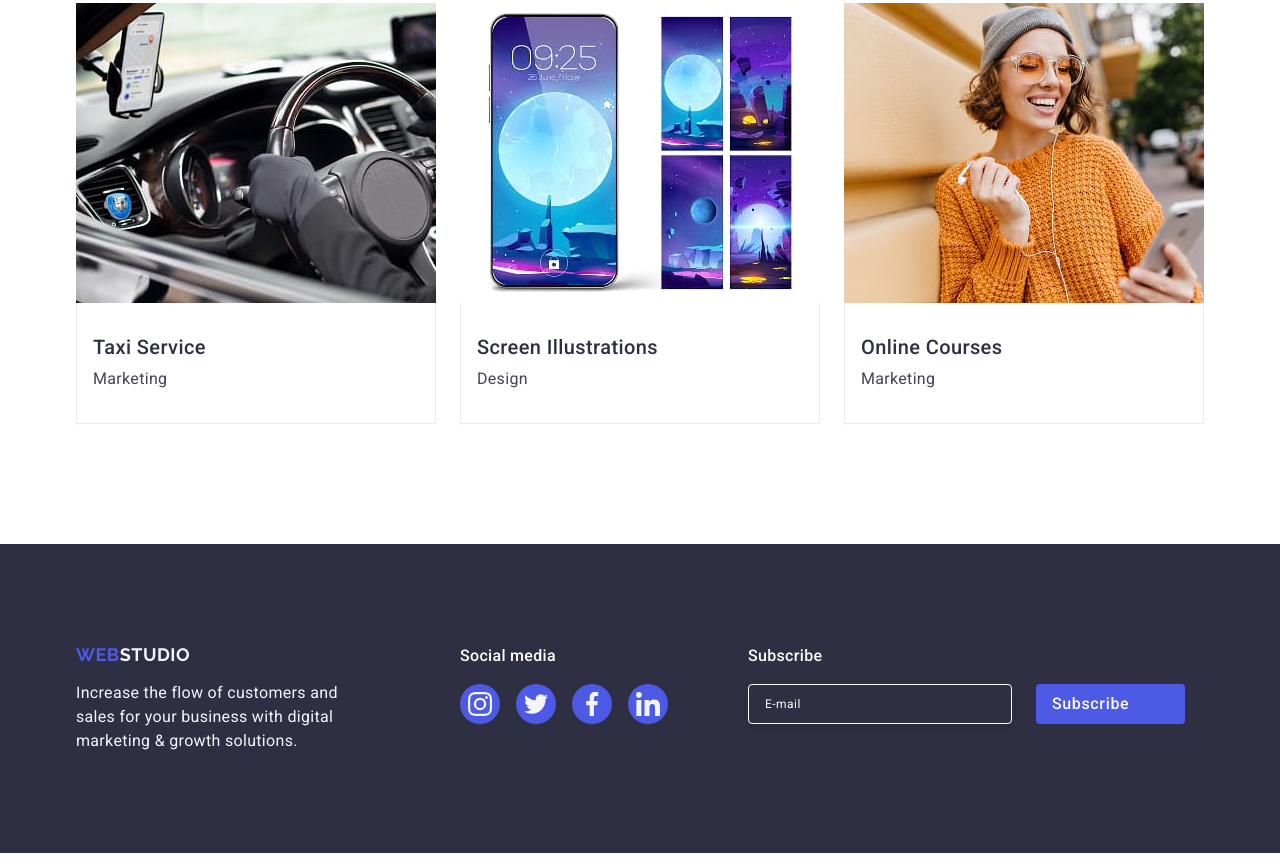
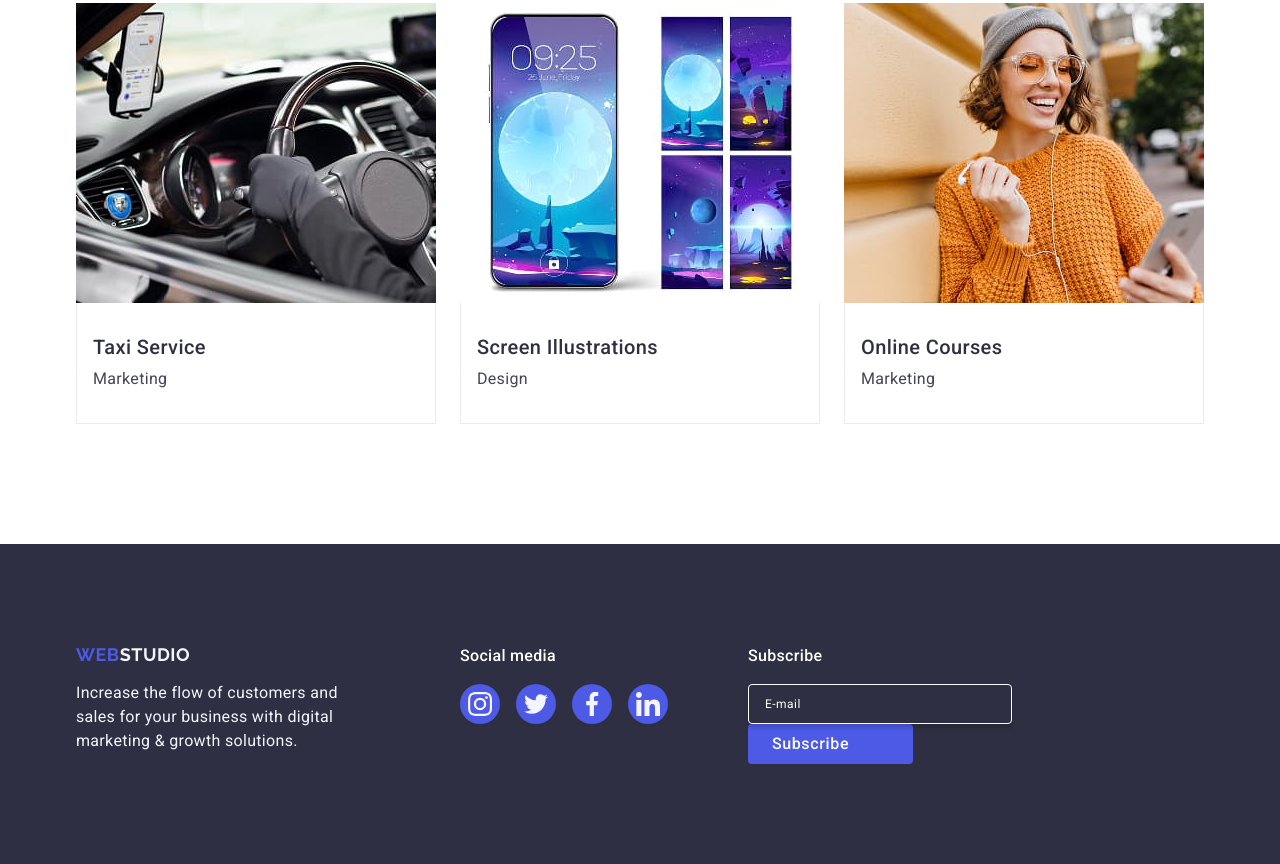
Before and after one commit to anastasiia-kushch/goit-markup-hw-05, a plain HTML site: page index.html in a window 1280 px wide. Shown: the part 2615-3479 px from the top of the page. Drawn offline with nearby package versions, Linux system fonts and the light colour scheme.

Commit message:
fix footer

```diff
--- a/css/styles.css
+++ b/css/styles.css
@@ -490,12 +490,12 @@ img {
 .subcribe-form {
   display: flex;
   align-items: center;
+  gap: 24px;
 }
 
 .footer-input {
   width: 264px;
   height: 40px;
-  margin-right: 24px;
   padding: 8px 16px;
 
   border-radius: 4px;
@@ -515,8 +515,12 @@ img {
 
 .footer-btn {
   padding: 8px 16px;
+  min-width: 165px;
+  height: 40px;
 
-  display: inline-flex;
+  display: flex;
+  justify-content: center;
+  align-items: center;
 
   border: none;
   border-radius: 4px;
--- a/index.html
+++ b/index.html
@@ -430,14 +430,16 @@
             </div>
             <div class="subcribe-wrapper">
                 <p class="footer-title">Subscribe</p>
-                <div class="subcribe-form">
-                    <input type="email" class="footer-input" placeholder="E-mail" required>
-                    <button type="submit" class="footer-btn">Subscribe
-                        <svg class="subcribe-icon" width="24" height="24">
-                            <use href="./images/icons.svg#icon-subscribe"></use>
-                        </svg>
-                    </button>
-                </div>
+                <form class="subcribe-form">
+                    <label class="footer-label" for="email">
+                        <input type="email" class="footer-input" name="email" placeholder="E-mail" required>
+                        <button type="submit" class="footer-btn">Subscribe
+                            <svg class="subcribe-icon" width="24" height="24">
+                                <use href="./images/icons.svg#icon-subscribe"></use>
+                            </svg>
+                        </button>
+                    </label>
+                </form>
 
             </div>
         </div>
```
